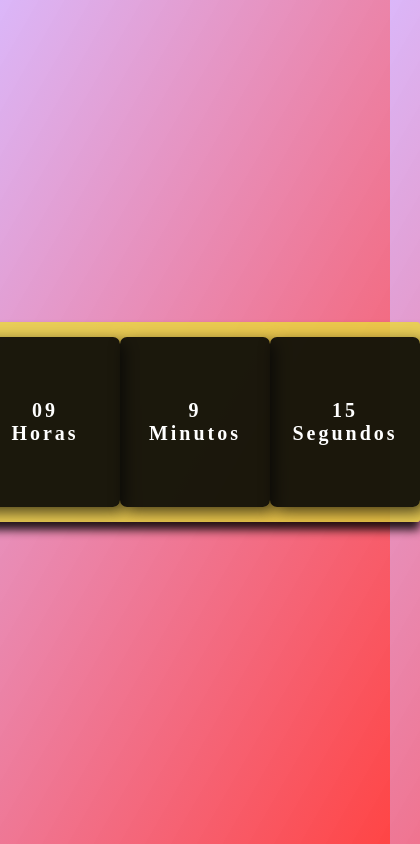
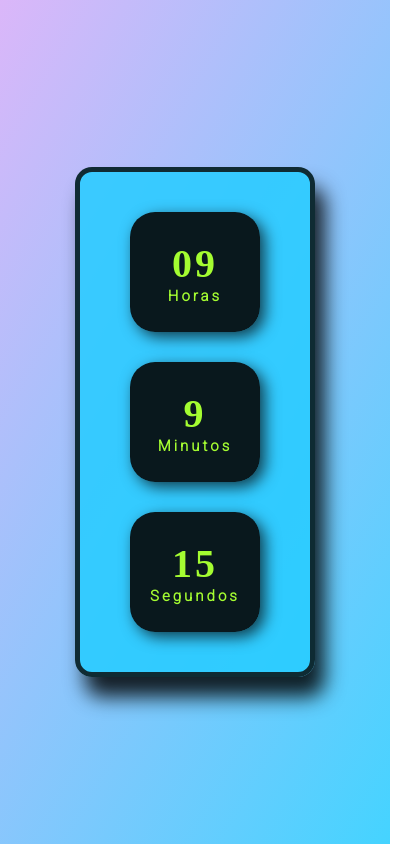
Before and after one commit to rayanereissler/Relogio_Digital, a plain HTML site: page index.html in a window 390 px wide. Shown: the whole page, 420 px wide, since content can reach past the window. Drawn offline with Linux system fonts and the light colour scheme; a web font is replaced by a local one.

Commit message:
finalizando responsividade e design

```diff
--- a/css/style.css
+++ b/css/style.css
@@ -6,7 +6,7 @@
 
 body {
     height: 100vh;
-    background: linear-gradient(120deg, #cd9bf7b8, #ff2525da);
+    background: linear-gradient(120deg, #cd9bf7b8, #25ccffda);
     display: flex;
     align-items: center;
     justify-content: center;
@@ -18,10 +18,21 @@ body {
     justify-content: space-around;
     height: 200px;
     width: 550px;
-    background: #e9d83fd2;
-    border-radius: 3px;
-    box-shadow: 0px 8px 10px rgba(0, 0, 0, 0.849);
+    background: #25ccffda;
+    border-radius: 17px;
+    box-shadow: 10px 20px 20px rgba(0, 0, 0, 0.849);
+    border: solid 5px #080808d2;
+}
 
+@media (max-width: 600px){
+    .relogio {
+        display: flex;
+        flex-direction: column;
+        justify-content: space-around;
+        height: 450px;
+        width: 180px;
+        padding: 25px;
+    }
 }
 
 .relogio div {
@@ -31,11 +42,34 @@ body {
     flex-direction: column;
     align-items: center;
     justify-content: center;
-    color: #fff;
+    color: #a4fc31 ;
     background: rgba(5,5,5,.9);
     box-shadow: 5px 5px 15px rgba(0,0,0, .7);
-    border-radius: 7px;
+    border-radius: 25px;
     letter-spacing: 3px;
+}
+
+@media (max-width: 600px) {
+    .relogio div {
+        height: 120px;
+        width: 130px;
+
+    }
+}
+
+.relogio, #horas, #minutos, #segundos {
+    font-size: 60px;
+}
+
+
+.tempo {
+    font-family: 'Roboto', sans-serif;
+}
+
+@media (max-width:600px) {
+    .relogio, #horas, #minutos, #segundos {
+        font-size: 40px;
+    }
 }
 
 .relogio span {
@@ -43,6 +77,11 @@ body {
     font-size: 20px;
 }
 
+@media (max-width:600px) {
+    .relogio span {
+        font-size: 15px;
+    }
+}
 .relogio span .tempo {
     font-size: 10px;
 }
--- a/index.html
+++ b/index.html
@@ -8,18 +8,18 @@
     <link rel="preconnect" href="https://fonts.googleapis.com">
     <link rel="preconnect" href="https://fonts.gstatic.com" crossorigin>
     <link href="https://fonts.googleapis.com/css2?family=Arbutus+Slab&family=Roboto:wght@300&display=swap" rel="stylesheet">
-    <link rel="shortcut icon" href="css/icons8-hora-do-encontro-32.png" type="image/x-icon">
+    <link rel="shortcut icon" href="css/horas_32.png" type="image/x-icon">
 
 </head>
 <body>
     <div class="relogio">
         <div>
-            <span id="horas" >00</span>
+            <span id="horas">00</span>
             <span class="tempo">Horas</span>
         </div>
         <div>
-            <span id="minutos" >00</span>
-            <span class="tempo">Minutos</span>
+            <span id="minutos">00</span>
+            <span class="tempo" >Minutos</span>
         </div>
         <div>
             <span id="segundos" >00</span>
```
Also changed, not shown: css/horas_32.png (added), css/icons8-hora-do-encontro-32.png (deleted).
